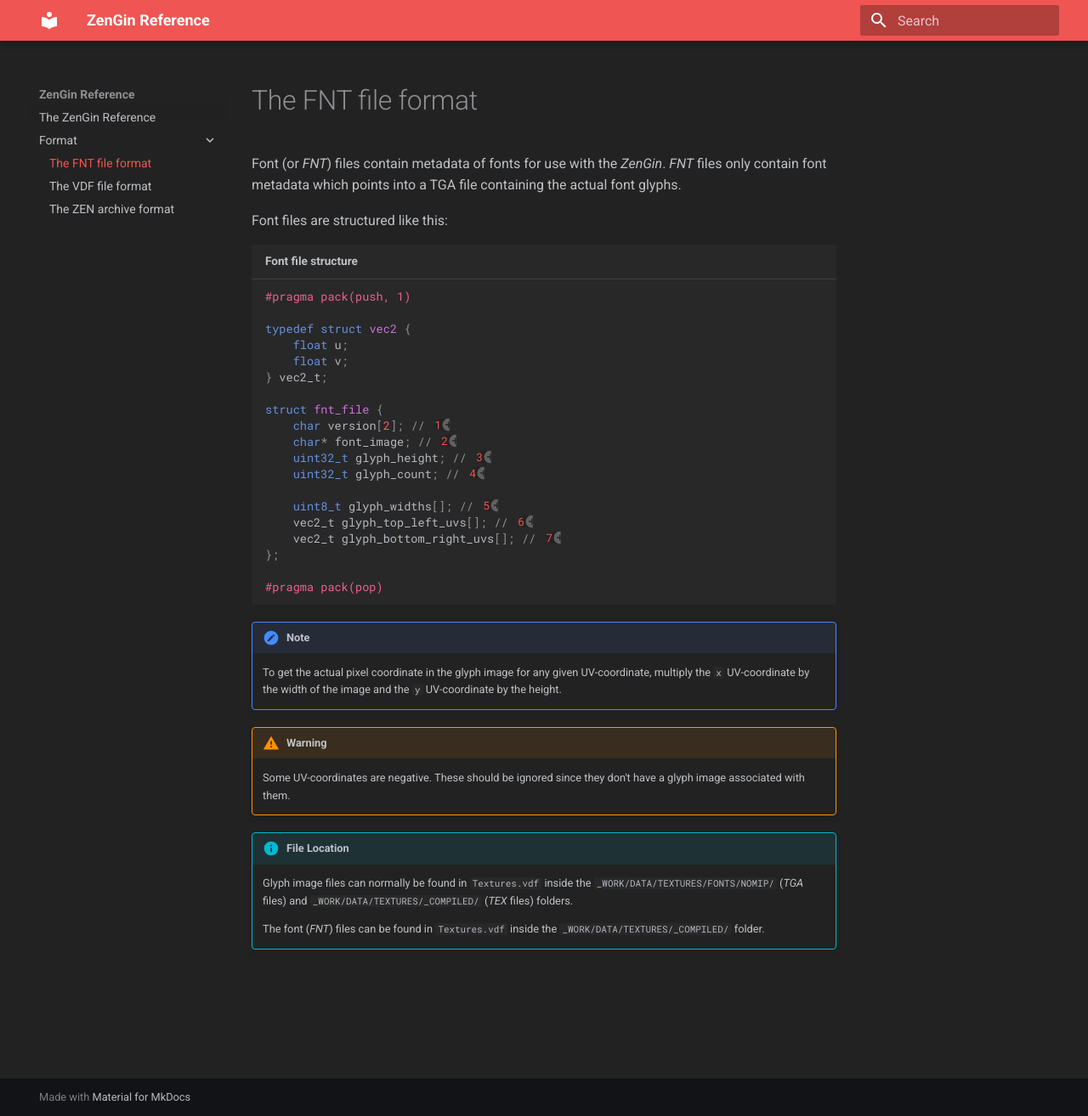
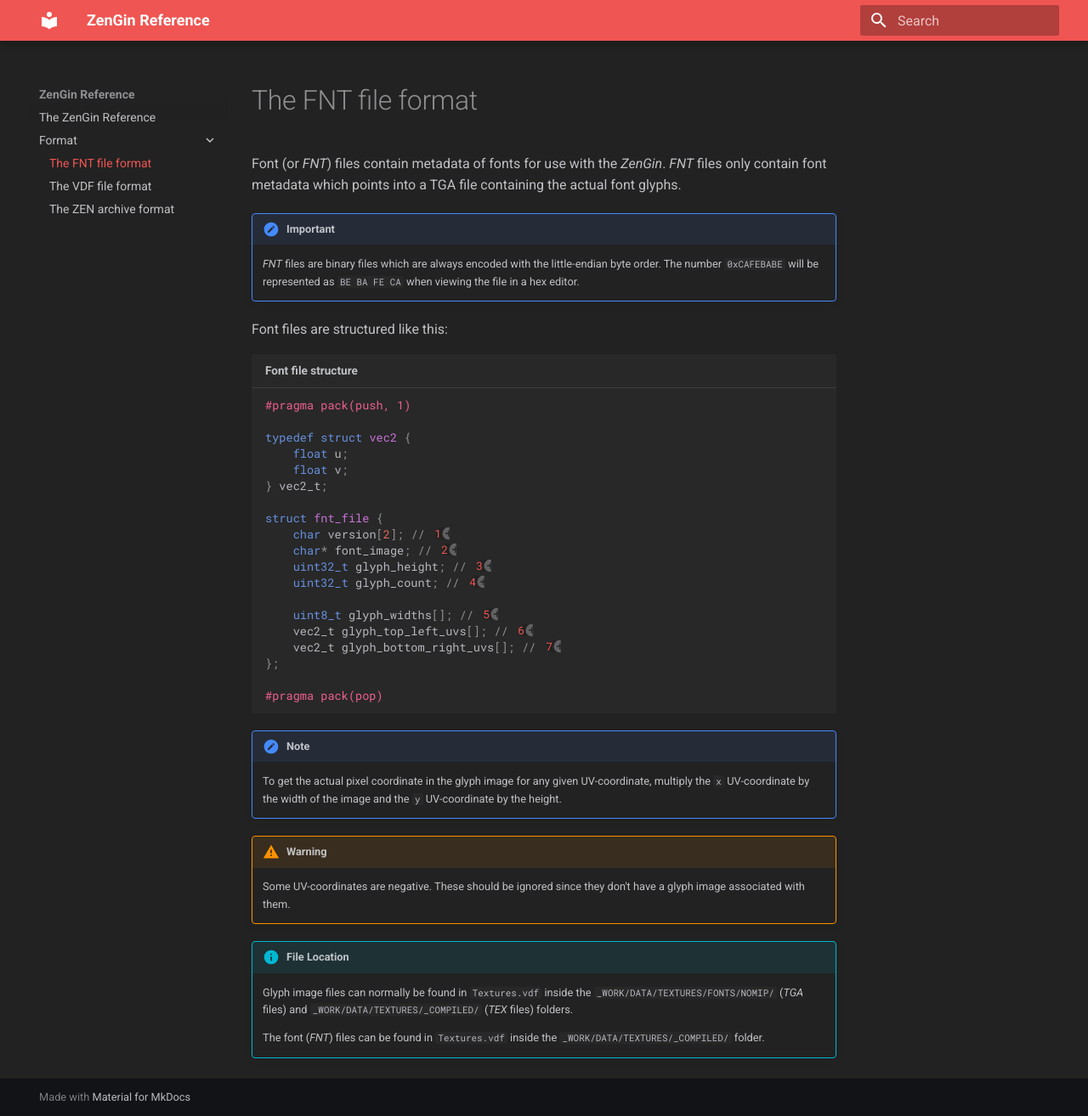
Before and after one commit to lmichaelis/phoenix-docs, an MkDocs documentation site: the page built from docs/format/fnt.md, in a window 1280 px wide and 1314 px high. Shown: the whole window at 85% size. Built offline with MkDocs 1.6.1 and Material for MkDocs 9.7.7, drawn with Linux system fonts in a browser that asks for light colours.

Commit message:
fonts: clarify the byte order used

```diff
--- a/docs/format/fnt.md
+++ b/docs/format/fnt.md
@@ -1,6 +1,11 @@
 # The FNT file format
 Font (or *FNT*) files contain metadata of fonts for use with the *ZenGin*. *FNT* files only contain font metadata which
 points into a TGA file containing the actual font glyphs.
+
+!!! important
+    *FNT* files are binary files which are always encoded with the little-endian byte order. The number `0xCAFEBABE`
+    will be represented as `BE BA FE CA` when viewing the file in a hex editor.
+
 
 Font files are structured like this:
 
```
